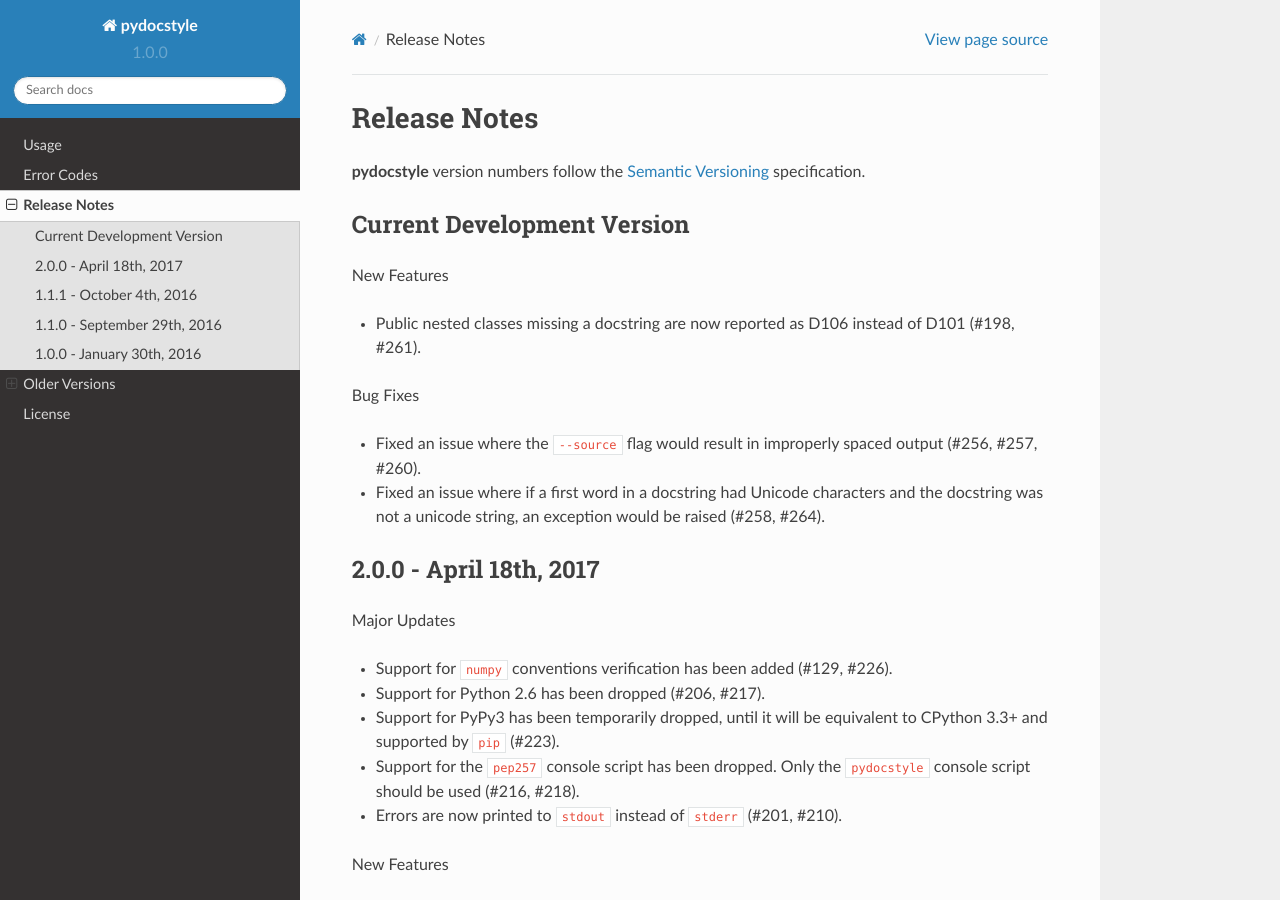
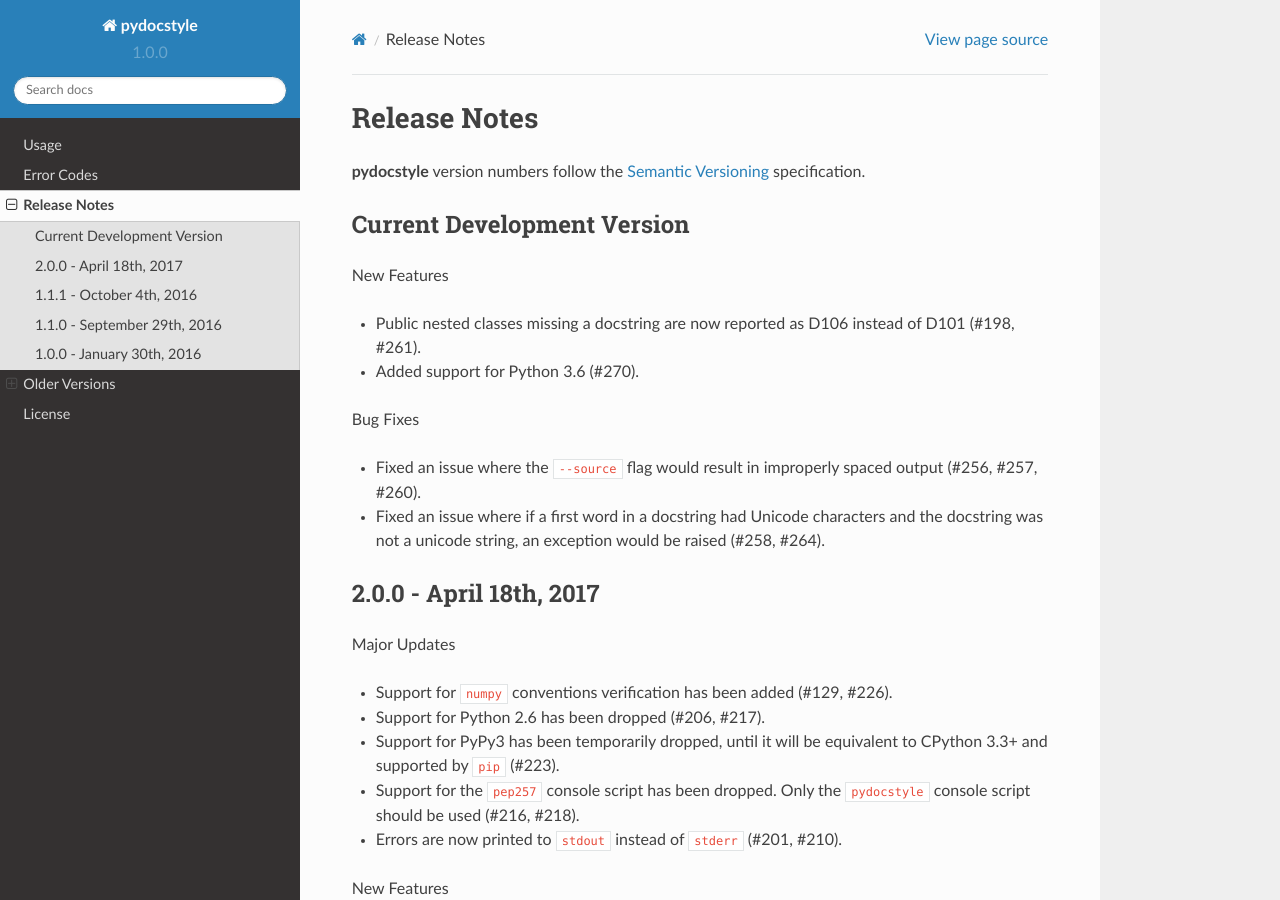
Before and after one commit to PyCQA/pydocstyle, a Sphinx documentation site: the page built from docs/release_notes.rst, in a window 1280 px wide and 900 px high. Built offline with Sphinx 7.4.7 and the Read the Docs theme 2.0.0, drawn with Linux system fonts in a browser that asks for light colours; the version number is read from the project's files by our own code.

Commit message:
Declare Python 3.6 support
- Enabled tests in ``tox.ini`` and ``.travis.yml``
- Declare support for 3.6 in ``README.rst`` and ``docs/release_notes.rst``

```diff
--- a/README.rst
+++ b/README.rst
@@ -10,7 +10,7 @@
 `PEP 257 <http://www.python.org/dev/peps/pep-0257/>`_ out of the box, but it
 should not be considered a reference implementation.
 
-**pydocstyle** supports Python 2.7, 3.3, 3.4, 3.5 and pypy.
+**pydocstyle** supports Python 2.7, 3.3, 3.4, 3.5, 3.6 and pypy.
 
 Quick Start
 -----------
--- a/docs/release_notes.rst
+++ b/docs/release_notes.rst
@@ -12,6 +12,7 @@
 
 * Public nested classes missing a docstring are now reported as D106 instead
   of D101 (#198, #261).
+* Added support for Python 3.6 (#270).
 
 Bug Fixes
 
```
Also changed, not shown: .travis.yml, 2 other files.
